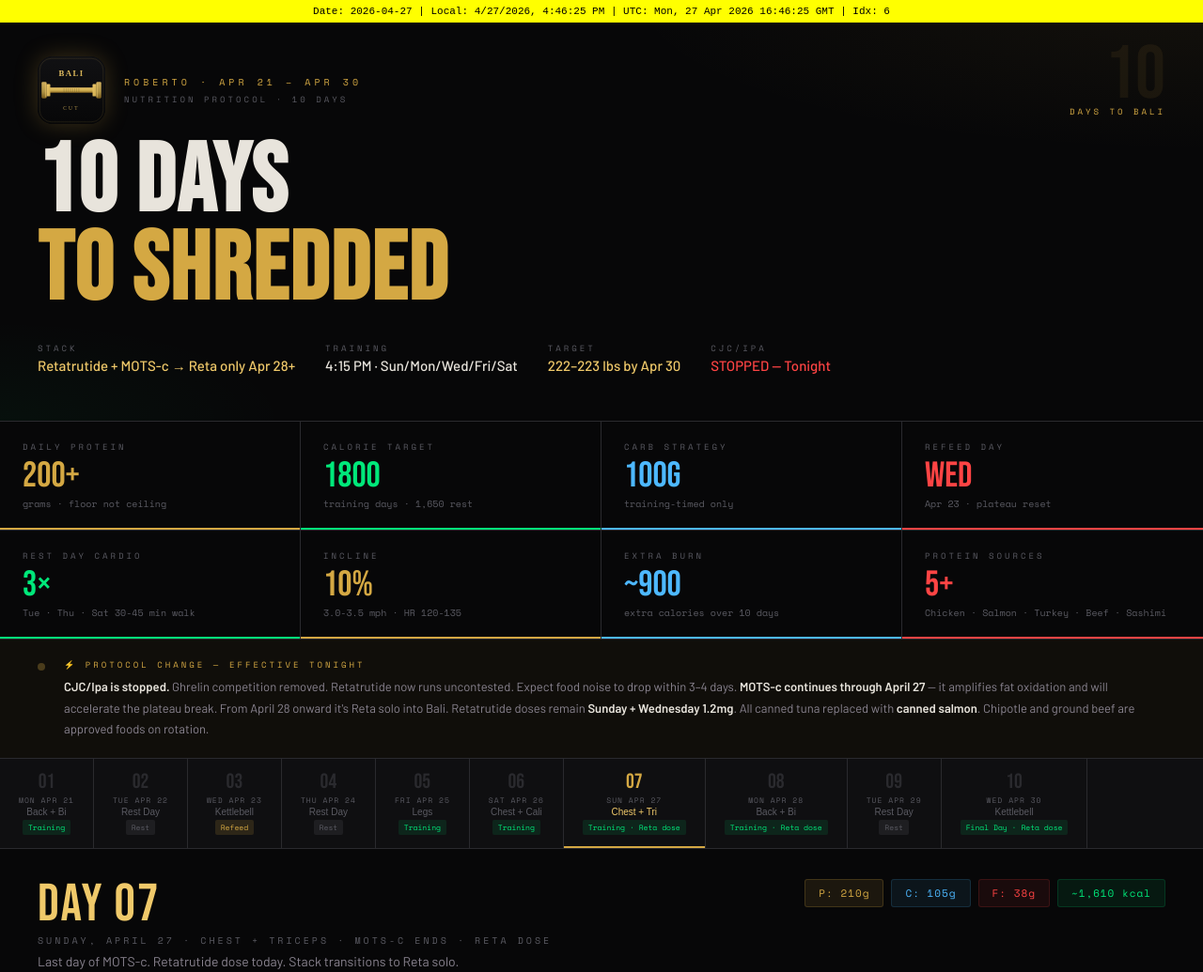
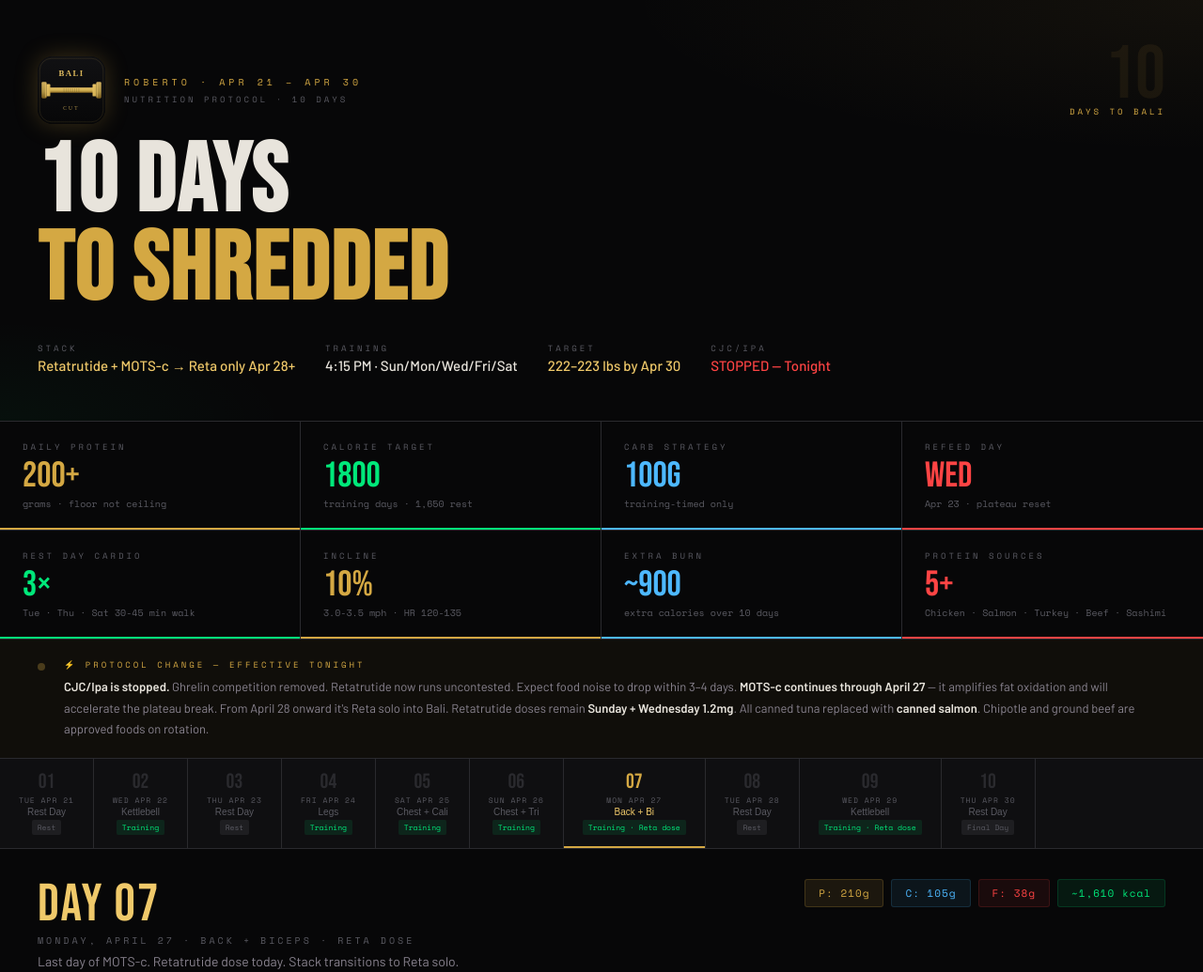
Before and after one commit to palmerrobert27/bali-cut, a plain HTML site: page index.html in a window 1280 px wide. Shown: the top 1035 px of the page at 94% size. Drawn offline with nearby package versions, Linux system fonts and the light colour scheme.

Commit message:
Dates out of sync

```diff
--- a/index.html
+++ b/index.html
@@ -291,16 +291,16 @@ body{background:var(--bg);color:var(--text);font-family:var(--sans);min-height:1
 
 <!-- DAY NAV -->
 <div class="day-nav" id="dayNav">
-  <button class="dn-btn" onclick="showDay(0)"><div class="dn-num">01</div><div class="dn-date">Mon Apr 21</div><div class="dn-type">Back + Bi</div><div class="dn-badge badge-train">Training</div></button>
-  <button class="dn-btn" onclick="showDay(1)"><div class="dn-num">02</div><div class="dn-date">Tue Apr 22</div><div class="dn-type">Rest Day</div><div class="dn-badge badge-rest">Rest</div></button>
-  <button class="dn-btn" onclick="showDay(2)"><div class="dn-num">03</div><div class="dn-date">Wed Apr 23</div><div class="dn-type">Kettlebell</div><div class="dn-badge badge-refeed">Refeed</div></button>
-  <button class="dn-btn" onclick="showDay(3)"><div class="dn-num">04</div><div class="dn-date">Thu Apr 24</div><div class="dn-type">Rest Day</div><div class="dn-badge badge-rest">Rest</div></button>
-  <button class="dn-btn" onclick="showDay(4)"><div class="dn-num">05</div><div class="dn-date">Fri Apr 25</div><div class="dn-type">Legs</div><div class="dn-badge badge-train">Training</div></button>
-  <button class="dn-btn" onclick="showDay(5)"><div class="dn-num">06</div><div class="dn-date">Sat Apr 26</div><div class="dn-type">Chest + Cali</div><div class="dn-badge badge-train">Training</div></button>
-  <button class="dn-btn" onclick="showDay(6)"><div class="dn-num">07</div><div class="dn-date">Sun Apr 27</div><div class="dn-type">Chest + Tri</div><div class="dn-badge badge-train">Training · Reta dose</div></button>
-  <button class="dn-btn" onclick="showDay(7)"><div class="dn-num">08</div><div class="dn-date">Mon Apr 28</div><div class="dn-type">Back + Bi</div><div class="dn-badge badge-train">Training · Reta dose</div></button>
-  <button class="dn-btn" onclick="showDay(8)"><div class="dn-num">09</div><div class="dn-date">Tue Apr 29</div><div class="dn-type">Rest Day</div><div class="dn-badge badge-rest">Rest</div></button>
-  <button class="dn-btn" onclick="showDay(9)"><div class="dn-num">10</div><div class="dn-date">Wed Apr 30</div><div class="dn-type">Kettlebell</div><div class="dn-badge badge-train">Final Day · Reta dose</div></button>
+  <button class="dn-btn" onclick="showDay(0)"><div class="dn-num">01</div><div class="dn-date">Tue Apr 21</div><div class="dn-type">Rest Day</div><div class="dn-badge badge-rest">Rest</div></button>
+  <button class="dn-btn" onclick="showDay(1)"><div class="dn-num">02</div><div class="dn-date">Wed Apr 22</div><div class="dn-type">Kettlebell</div><div class="dn-badge badge-train">Training</div></button>
+  <button class="dn-btn" onclick="showDay(2)"><div class="dn-num">03</div><div class="dn-date">Thu Apr 23</div><div class="dn-type">Rest Day</div><div class="dn-badge badge-rest">Rest</div></button>
+  <button class="dn-btn" onclick="showDay(3)"><div class="dn-num">04</div><div class="dn-date">Fri Apr 24</div><div class="dn-type">Legs</div><div class="dn-badge badge-train">Training</div></button>
+  <button class="dn-btn" onclick="showDay(4)"><div class="dn-num">05</div><div class="dn-date">Sat Apr 25</div><div class="dn-type">Chest + Cali</div><div class="dn-badge badge-train">Training</div></button>
+  <button class="dn-btn" onclick="showDay(5)"><div class="dn-num">06</div><div class="dn-date">Sun Apr 26</div><div class="dn-type">Chest + Tri</div><div class="dn-badge badge-train">Training</div></button>
+  <button class="dn-btn" onclick="showDay(6)"><div class="dn-num">07</div><div class="dn-date">Mon Apr 27</div><div class="dn-type">Back + Bi</div><div class="dn-badge badge-train">Training · Reta dose</div></button>
+  <button class="dn-btn" onclick="showDay(7)"><div class="dn-num">08</div><div class="dn-date">Tue Apr 28</div><div class="dn-type">Rest Day</div><div class="dn-badge badge-rest">Rest</div></button>
+  <button class="dn-btn" onclick="showDay(8)"><div class="dn-num">09</div><div class="dn-date">Wed Apr 29</div><div class="dn-type">Kettlebell</div><div class="dn-badge badge-train">Training · Reta dose</div></button>
+  <button class="dn-btn" onclick="showDay(9)"><div class="dn-num">10</div><div class="dn-date">Thu Apr 30</div><div class="dn-type">Rest Day</div><div class="dn-badge badge-rest">Final Day</div></button>
 </div>
 
 <!-- ═══════════════════════════════ DAY 1 ═══ -->
@@ -308,7 +308,7 @@ body{background:var(--bg);color:var(--text);font-family:var(--sans);min-height:1
   <div class="day-header">
     <div class="dh-left">
       <div class="dh-day" style="color:var(--gold2)">DAY 01</div>
-      <div class="dh-date">Monday, April 21 · Back + Biceps</div>
+      <div class="dh-date">Tuesday, April 21 · Rest Day</div>
       <div class="dh-type">First day without CJC/Ipa. Ghrelin normalizing. Let Reta work. Hit every meal.</div>
     </div>
     <div class="dh-right">
@@ -415,7 +415,7 @@ body{background:var(--bg);color:var(--text);font-family:var(--sans);min-height:1
   <div class="day-header">
     <div class="dh-left">
       <div class="dh-day" style="color:var(--mid)">DAY 02</div>
-      <div class="dh-date">Tuesday, April 22 · Rest Day</div>
+      <div class="dh-date">Wednesday, April 22 · Kettlebell</div>
       <div class="dh-type">Lower carbs. Higher protein density. Let Reta run the show.</div>
     </div>
     <div class="dh-right">
@@ -497,7 +497,7 @@ body{background:var(--bg);color:var(--text);font-family:var(--sans);min-height:1
   <div class="day-header">
     <div class="dh-left">
       <div class="dh-day" style="color:var(--gold)">DAY 03</div>
-      <div class="dh-date">Wednesday, April 23 · Kettlebell · REFEED</div>
+      <div class="dh-date">Thursday, April 23 · Rest Day</div>
       <div class="dh-type">Leptin reset. Metabolism restart. Carbs up. This breaks the plateau.</div>
     </div>
     <div class="dh-right">
@@ -589,7 +589,7 @@ body{background:var(--bg);color:var(--text);font-family:var(--sans);min-height:1
   <div class="day-header">
     <div class="dh-left">
       <div class="dh-day" style="color:var(--mid)">DAY 04</div>
-      <div class="dh-date">Thursday, April 24 · Rest Day</div>
+      <div class="dh-date">Friday, April 24 · Legs + Glutes</div>
       <div class="dh-type">Post-refeed. Scale may be up 1-2 lbs. Ignore it — it's glycogen water.</div>
     </div>
     <div class="dh-right">
@@ -657,7 +657,7 @@ body{background:var(--bg);color:var(--text);font-family:var(--sans);min-height:1
   <div class="day-header">
     <div class="dh-left">
       <div class="dh-day" style="color:var(--gold2)">DAY 05</div>
-      <div class="dh-date">Friday, April 25 · Legs + Glutes</div>
+      <div class="dh-date">Saturday, April 25 · Chest + Calisthenics</div>
       <div class="dh-type">Hardest training day. Carbs back up. Assault bike HIIT finisher — need fuel.</div>
     </div>
     <div class="dh-right">
@@ -740,7 +740,7 @@ body{background:var(--bg);color:var(--text);font-family:var(--sans);min-height:1
   <div class="day-header">
     <div class="dh-left">
       <div class="dh-day" style="color:var(--gold2)">DAY 06</div>
-      <div class="dh-date">Saturday, April 26 · Chest + Calisthenics</div>
+      <div class="dh-date">Sunday, April 26 · Chest + Triceps</div>
       <div class="dh-type">Sushi option day. Smart ordering keeps macros tight.</div>
     </div>
     <div class="dh-right">
@@ -819,7 +819,7 @@ body{background:var(--bg);color:var(--text);font-family:var(--sans);min-height:1
   <div class="day-header">
     <div class="dh-left">
       <div class="dh-day" style="color:var(--gold2)">DAY 07</div>
-      <div class="dh-date">Sunday, April 27 · Chest + Triceps · MOTS-c ends · Reta dose</div>
+      <div class="dh-date">Monday, April 27 · Back + Biceps · Reta dose</div>
       <div class="dh-type">Last day of MOTS-c. Retatrutide dose today. Stack transitions to Reta solo.</div>
     </div>
     <div class="dh-right">
@@ -897,7 +897,7 @@ body{background:var(--bg);color:var(--text);font-family:var(--sans);min-height:1
   <div class="day-header">
     <div class="dh-left">
       <div class="dh-day" style="color:var(--gold2)">DAY 08</div>
-      <div class="dh-date">Monday, April 28 · Back + Biceps · Reta solo begins</div>
+      <div class="dh-date">Tuesday, April 28 · Rest Day</div>
       <div class="dh-type">MOTS-c is done. Retatrutide only. Final push week.</div>
     </div>
     <div class="dh-right">
@@ -976,7 +976,7 @@ body{background:var(--bg);color:var(--text);font-family:var(--sans);min-height:1
   <div class="day-header">
     <div class="dh-left">
       <div class="dh-day" style="color:var(--mid)">DAY 09</div>
-      <div class="dh-date">Tuesday, April 29 · Rest Day · T-1 to Bali</div>
+      <div class="dh-date">Wednesday, April 29 · Kettlebell · Reta dose</div>
       <div class="dh-type">Day before departure. Water push begins. Keep food clean and simple.</div>
     </div>
     <div class="dh-right">
@@ -1045,7 +1045,7 @@ body{background:var(--bg);color:var(--text);font-family:var(--sans);min-height:1
   <div class="day-header">
     <div class="dh-left">
       <div class="dh-day" style="color:var(--gold)">DAY 10</div>
-      <div class="dh-date">Wednesday, April 30 · Kettlebell · Final Day · Reta dose</div>
+      <div class="dh-date">Thursday, April 30 · Rest Day · Final Day</div>
       <div class="dh-type">Last training day before Bali. Finish strong. Weigh in tomorrow.</div>
     </div>
     <div class="dh-right">
@@ -1131,16 +1131,16 @@ body{background:var(--bg);color:var(--text);font-family:var(--sans);min-height:1
 // ── DAY MAP ──────────────────────────────────────────
 // Maps each calendar date to a day index (0-9)
 const DAY_MAP = {
-  '2026-04-21': 0, // Mon - Day 1
-  '2026-04-22': 1, // Tue - Day 2
-  '2026-04-23': 2, // Wed - Day 3 Refeed
-  '2026-04-24': 3, // Thu - Day 4
-  '2026-04-25': 4, // Fri - Day 5
-  '2026-04-26': 5, // Sat - Day 6
-  '2026-04-27': 6, // Sun - Day 7
-  '2026-04-28': 7, // Mon - Day 8
-  '2026-04-29': 8, // Tue - Day 9
-  '2026-04-30': 9, // Wed - Day 10
+  '2026-04-21': 0, // Tue - Day 1
+  '2026-04-22': 1, // Wed - Day 2
+  '2026-04-23': 2, // Thu - Day 3
+  '2026-04-24': 3, // Fri - Day 4
+  '2026-04-25': 4, // Sat - Day 5
+  '2026-04-26': 5, // Sun - Day 6
+  '2026-04-27': 6, // Mon - Day 7
+  '2026-04-28': 7, // Tue - Day 8
+  '2026-04-29': 8, // Wed - Day 9
+  '2026-04-30': 9, // Thu - Day 10
 };
 
 // Meal schedule per day — [hour, minute, label, section index in nav (0=home)]
@@ -1211,16 +1211,14 @@ function getTodayKey(){
   const y = d.getFullYear();
   const m = String(d.getMonth()+1).padStart(2,'0');
   const day = String(d.getDate()).padStart(2,'0');
-  const key = `${y}-${m}-${day}`;
+  return `${y}-${m}-${day}`;
+}
 
-  // DEBUG — shows date info on screen so we can see what's happening
-  const debug = document.createElement('div');
-  debug.style.cssText = 'position:fixed;top:0;left:0;right:0;background:#ff0;color:#000;font-size:11px;padding:6px 10px;z-index:9999;font-family:monospace;text-align:center;';
-  debug.textContent = `Date: ${key} | Local: ${d.toLocaleString()} | UTC: ${d.toUTCString()} | Idx: ${DAY_MAP[key]}`;
-  document.body.appendChild(debug);
-  setTimeout(() => debug.remove(), 10000);
-
-  return key;
+function autoJumpToToday(){
+  const key = getTodayKey();
+  const idx = DAY_MAP[key];
+  console.log('Auto-jump: key=', key, 'idx=', idx);
+  showDay(idx !== undefined ? idx : 0);
 }
 
 function autoJumpToToday(){
@@ -1326,24 +1324,18 @@ function dismissNotifBanner(){
 }
 
 // ── INIT ─────────────────────────────────────────────
-window.addEventListener('DOMContentLoaded', () => {
-  // Small delay ensures all panels are rendered before we switch
-  requestAnimationFrame(() => {
+// Script is at bottom of body so DOM is already ready — call directly
 autoJumpToToday();
-  });
 setTimeout(showNotifBanner, 1500);
 if(Notification.permission === 'granted'){
   scheduleNotificationsForToday();
 }
-});
 
 // Register service worker for offline / PWA support
 if('serviceWorker' in navigator){
-  window.addEventListener('load', () => {
   navigator.serviceWorker.register('./sw.js', { scope: './' })
     .then(reg => console.log('SW registered:', reg.scope))
     .catch(err => console.log('SW registration failed:', err));
-  });
 }
 </script>
 </body>
```
Lines whose indentation alone changed are shown as unchanged.
